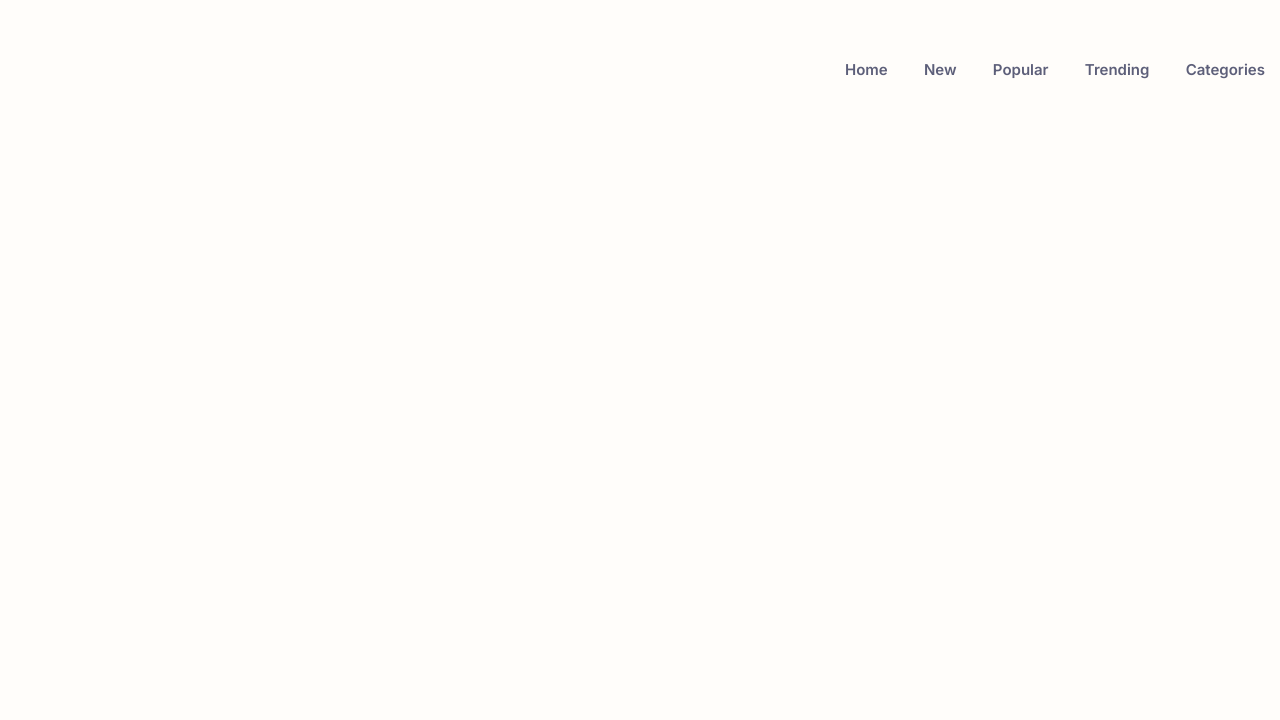
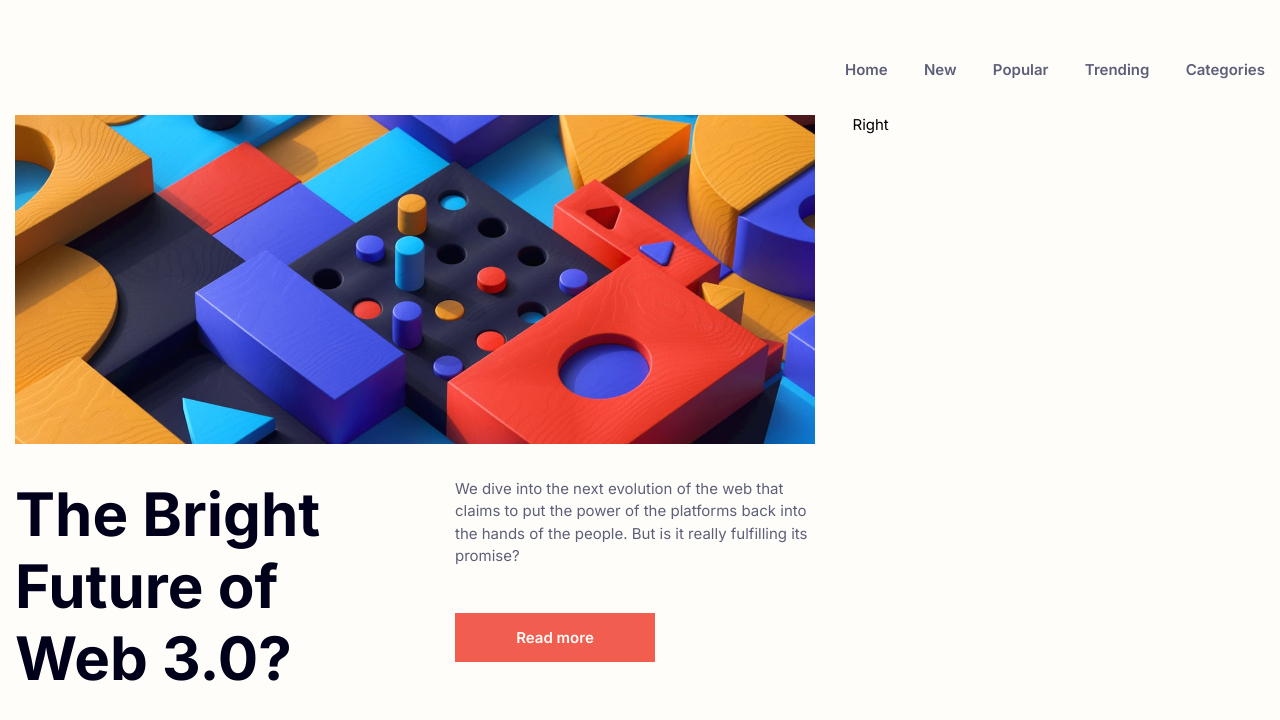
Before and after one commit to Fadili-Abderrahmane/news-homepage, a React (Create React App) app: page / in a window 1280 px wide. Shown: the top 720 px of the page. Built offline with nearby package versions, Linux system fonts and the light colour scheme.

Commit message:
left Banner

```diff
--- a/src/app.tsx
+++ b/src/app.tsx
@@ -2,6 +2,7 @@ import React from 'react';
 //global style
 import GlobalStyle from './global-style';
 import Navbar from './components/Navbar/navbar';
+import Banner from './components/Banner/banner';
 
 const App: React.FC = () => {
 	return (
@@ -9,6 +10,8 @@ const App: React.FC = () => {
 			<GlobalStyle />
 			{/* Navbar */}
 			<Navbar />
+			{/* Banner */}
+			<Banner />
 		</>
 	);
 };
--- /dev/null
+++ b/src/components/Banner/banner.styles.ts
@@ -0,0 +1,58 @@
+import styled from 'styled-components';
+import { Container } from '../../global-style';
+
+export const BannerContainer = styled(Container)`
+	padding-top: 2rem;
+	display: flex;
+	justify-content: space-between;
+`;
+
+export const BannerLeft = styled.div`
+	width: 64%;
+`;
+
+export const BannerImage = styled.img`
+	width: 100%;
+`;
+
+export const BannerContent = styled.div`
+	display: flex;
+	justify-content: space-between;
+	margin-top: 2rem;
+`;
+
+export const BannerContentLeft = styled.div`
+	width: 45%;
+`;
+
+export const BannerContentRight = styled.div`
+	width: 45%;
+	display: flex;
+	flex-direction: column;
+`;
+
+export const BannerTitle = styled.h1`
+	color: var(--very-dark-blue);
+	font-size: 4rem;
+	font-weight: bolder;
+`;
+
+export const BannerText = styled.p`
+	color: var(--dark-grayish-blue);
+	line-height: 1.5;
+`;
+
+export const BannerButton = styled.a`
+	margin-top: 3rem;
+	color: var(--off-white);
+	background-color: var(--soft-red);
+	padding: 1rem 2rem;
+	text-align: center;
+	font-weight: 600;
+	width: 200px;
+	text-decoration: none;
+`;
+
+export const BannerRight = styled.div`
+	width: 33%;
+`;
--- /dev/null
+++ b/src/components/Banner/banner.tsx
@@ -0,0 +1,42 @@
+import React from 'react';
+import {
+	BannerContainer,
+	BannerImage,
+	BannerLeft,
+	BannerRight,
+	BannerContent,
+	BannerTitle,
+	BannerContentLeft,
+	BannerContentRight,
+	BannerText,
+	BannerButton,
+} from './banner.styles';
+
+function Banner() {
+	return (
+		<BannerContainer>
+			<BannerLeft>
+				<BannerImage
+					src={require('../../assets/images/image-web-3-desktop.jpg')}
+				/>
+				<BannerContent>
+					<BannerContentLeft>
+						<BannerTitle>The Bright Future of Web 3.0?</BannerTitle>
+					</BannerContentLeft>
+
+					<BannerContentRight>
+						<BannerText>
+							We dive into the next evolution of the web that claims to put the
+							power of the platforms back into the hands of the people. But is
+							it really fulfilling its promise?
+						</BannerText>
+						<BannerButton href='#'>Read more</BannerButton>
+					</BannerContentRight>
+				</BannerContent>
+			</BannerLeft>
+			<BannerRight>Right</BannerRight>
+		</BannerContainer>
+	);
+}
+
+export default Banner;
--- a/src/global-style.ts
+++ b/src/global-style.ts
@@ -30,6 +30,7 @@ const GlobalStyle = createGlobalStyle`
 
    body {
       background-color: var(--off-white);
+      height:5000px;
    }
 
 `;
```
